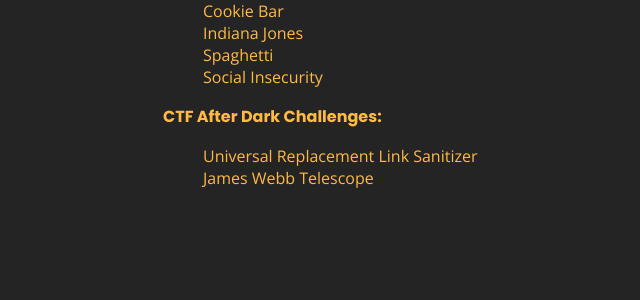
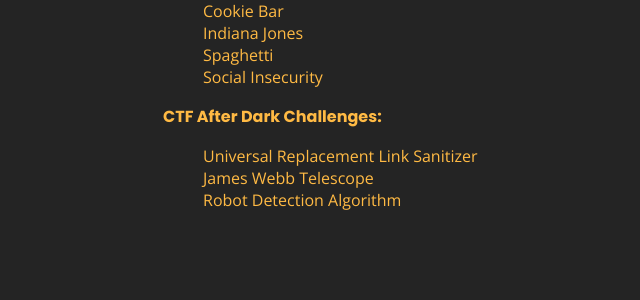
Before and after one commit to 0x65-e/cyber-web-hacking-challenges.herokuapp.com, a Django app: page / in a window 1280 px wide. Shown: the part 246-546 px from the top of the page, without its empty margins (93-733 px from the left). Run offline with Django 3.2, Linux system fonts and the light colour scheme.

Commit message:
Update index.html

```diff
--- a/templates/index.html
+++ b/templates/index.html
@@ -22,6 +22,7 @@
         <ul>
             <li><a href="/sanitizer/">Universal Replacement Link Sanitizer</a></li>
             <li><a href="/telescope/">James Webb Telescope</a></li>
+            <li><a href="/robot_detection/">Robot Detection Algorithm</a></li>
         </ul>
     </body>
 </html>
```
